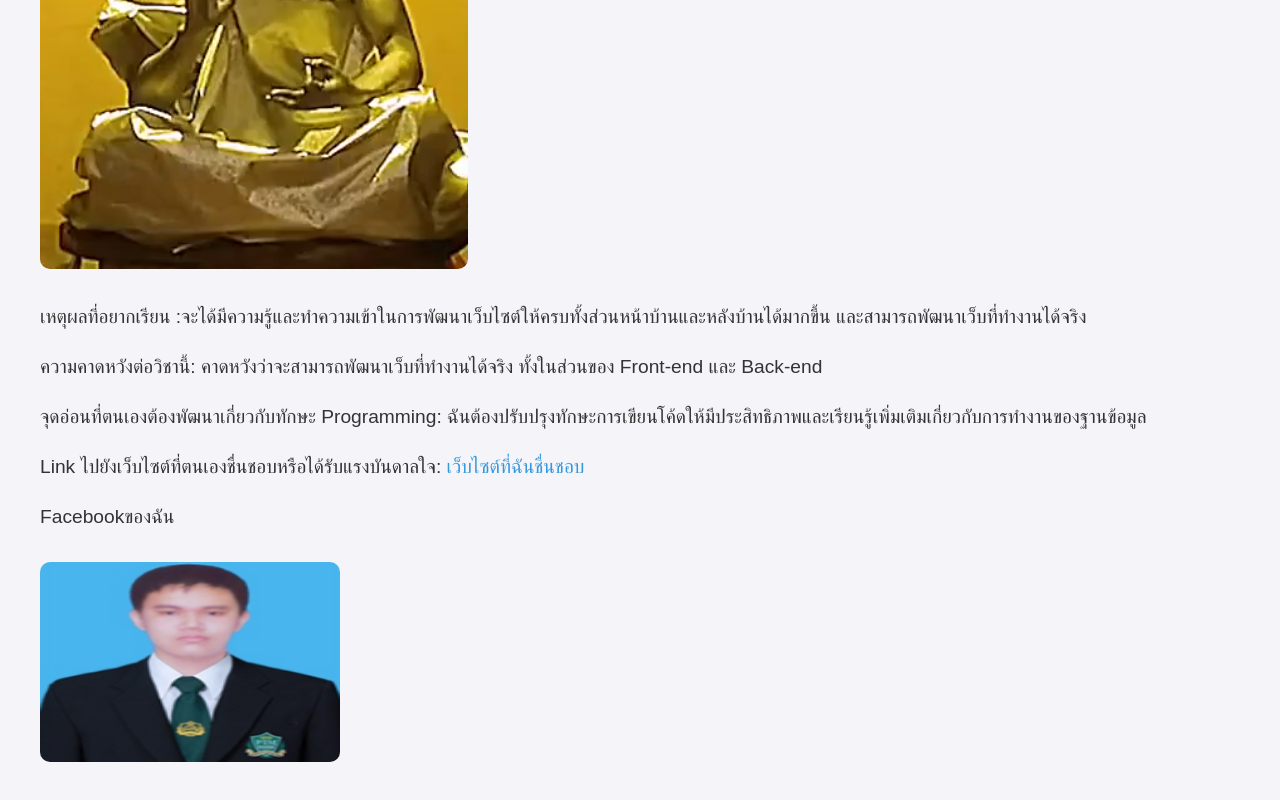
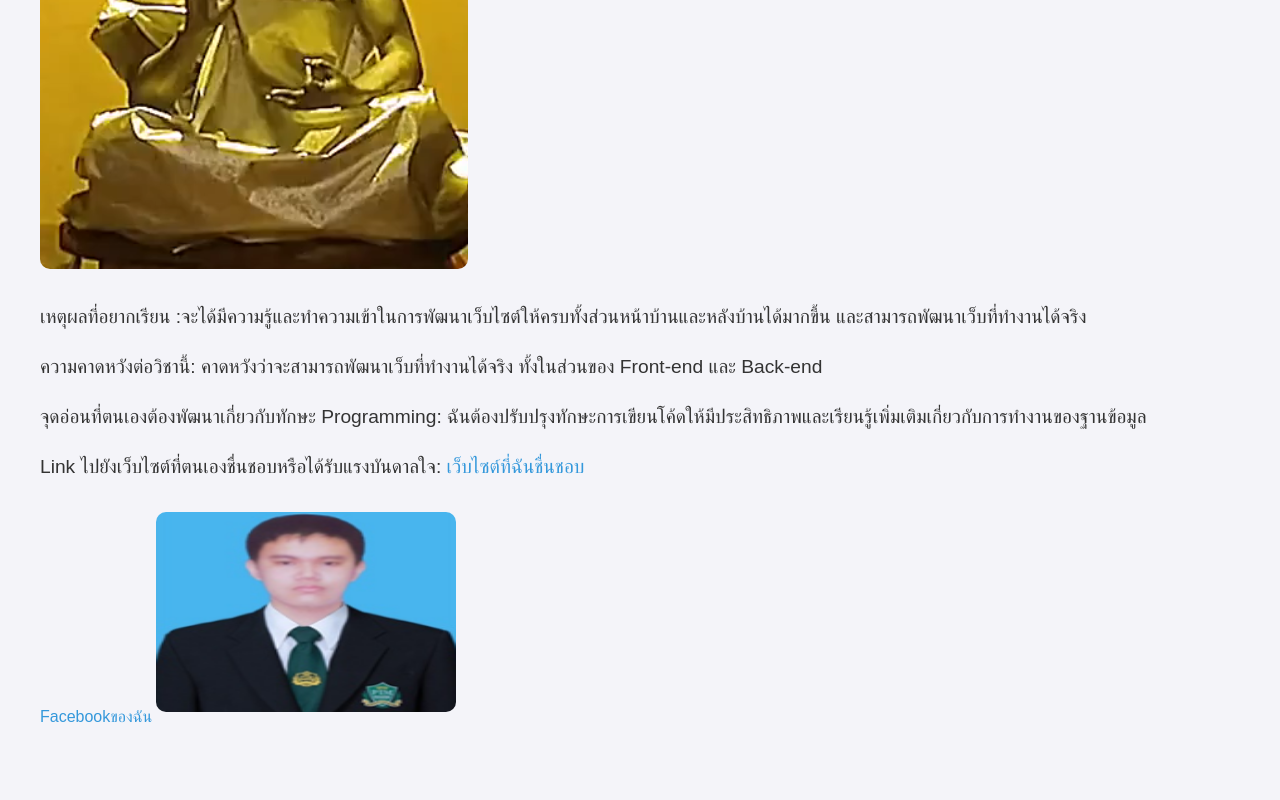
Before and after one commit to ThanKung/MyFirstPage, a plain HTML site: page index.html in a window 1280 px wide. Shown: the part 531-1331 px from the top of the page. After the commit the page ends 1297 px from the top, so only its background shows below. Drawn offline with Linux system fonts and the light colour scheme.

Commit message:
Add files via upload

```diff
--- a/index.html
+++ b/index.html
@@ -50,7 +50,7 @@
     <p>ความคาดหวังต่อวิชานี้: คาดหวังว่าจะสามารถพัฒนาเว็บที่ทำงานได้จริง ทั้งในส่วนของ Front-end และ Back-end</p>
     <p>จุดอ่อนที่ตนเองต้องพัฒนาเกี่ยวกับทักษะ Programming: ฉันต้องปรับปรุงทักษะการเขียนโค้ดให้มีประสิทธิภาพและเรียนรู้เพิ่มเติมเกี่ยวกับการทำงานของฐานข้อมูล</p>
     <p>Link ไปยังเว็บไซต์ที่ตนเองชื่นชอบหรือได้รับแรงบันดาลใจ: <a href="https://www.example.com">เว็บไซต์ที่ฉันชื่นชอบ</a></p>
-    <p>Facebookของฉัน<a href="https://www.example.com"></a></p>
+    <a href="https://www.facebook.com/profile.php?id=100009501786307">Facebookของฉัน</a>
 
     <img src="คุณานนต์.png" alt="" width="300" height="200">
 </body>
```
